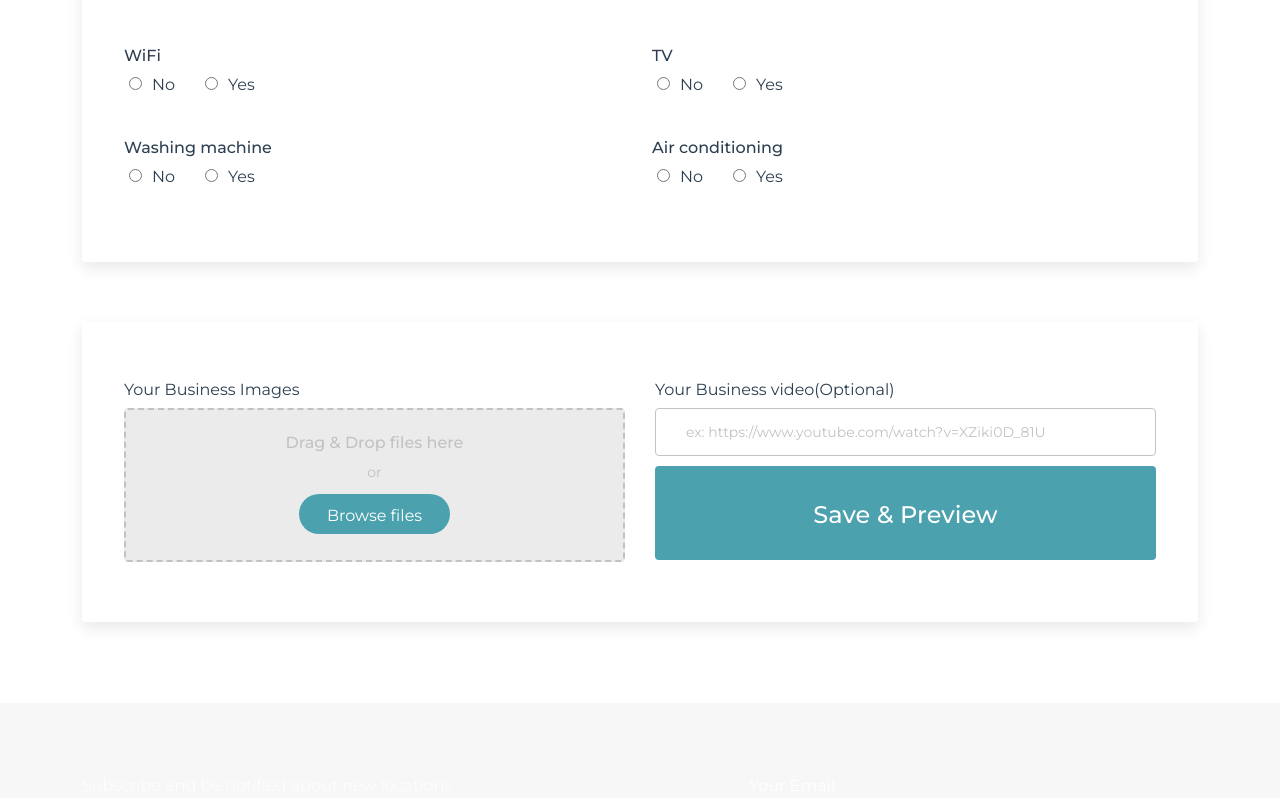
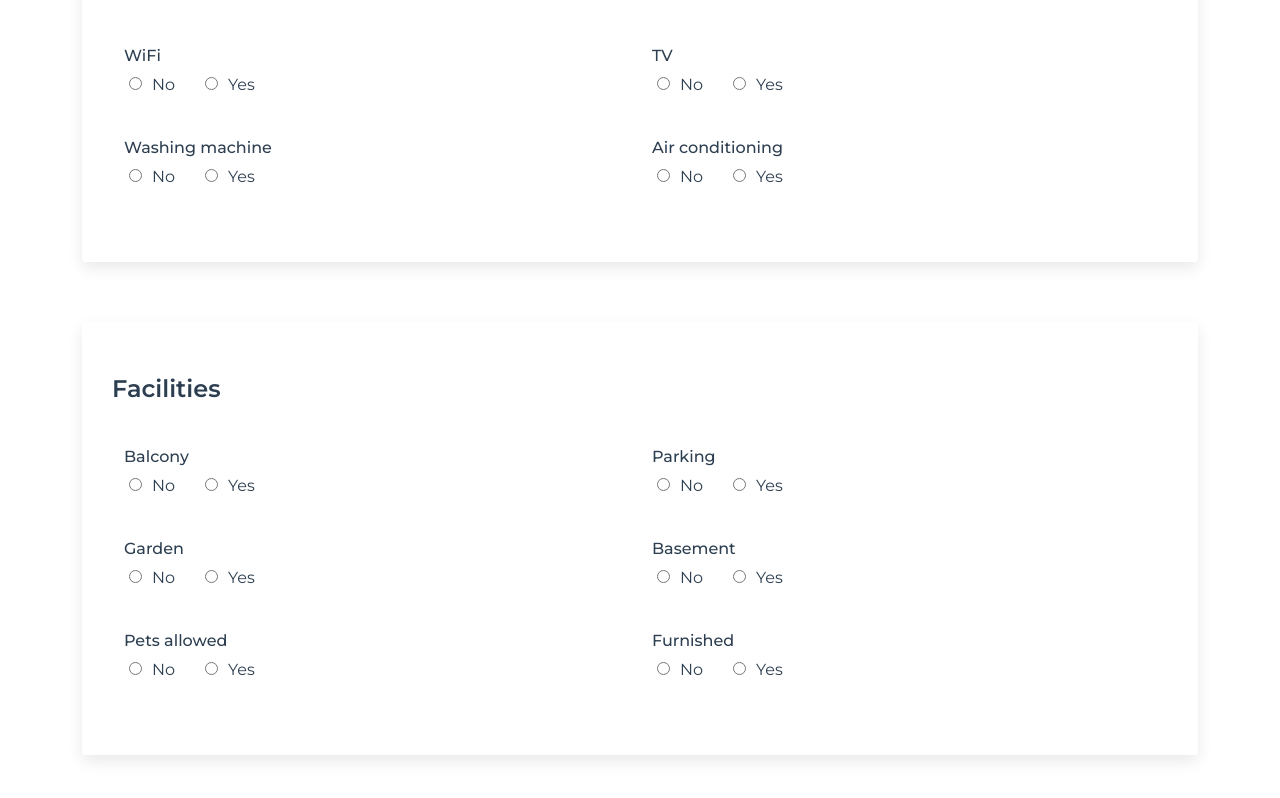
Before and after one commit to ukaleem24/fyp-ostello, a Vue app: page /#/addlisting in a window 1280 px wide. Shown: the part 1998-2796 px from the top of the page. Built offline with nearby package versions, Linux system fonts and the light colour scheme; a web font is replaced by a local one.

Commit message:
ListingForm updated
1) Added a node module,
2) Added a Facilities Section in ListingForm component,
3) ListingForm : All input fields data has been saved in store

```diff
--- a/src/components/addlisting/ListingForm.vue
+++ b/src/components/addlisting/ListingForm.vue
@@ -45,7 +45,7 @@
                 <label>What type of property is this? *</label>
                 <div class="wrap-listing price">
                   <span class="ti-angle-down"></span>
-                  <select name="category" id="type" v-model="type">
+                  <select name="category" id="type" v-model="listingData.type">
                     <option value="default">Select Type</option>
                     <option value="volvo">House</option>
                     <option value="saab">Building</option>
@@ -62,7 +62,7 @@
                   type="text"
                   name="yourname"
                   placeholder="e.g.”New York”"
-                  v-model="address"
+                  v-model="listingData.address"
                 />
               </div>
               <!-- /.wrap-listing -->
@@ -83,7 +83,7 @@
                   type="text"
                   name="phonenumber"
                   placeholder="+92 312 3456789"
-                  v-model="phone"
+                  v-model="listingData.phone"
                 />
               </div>
               <!-- /.wrap-listing -->
@@ -93,7 +93,7 @@
                   type="text"
                   name="website"
                   placeholder="http://"
-                  v-model="website"
+                  v-model="listingData.website"
                 />
               </div>
               <!-- /.wrap-listing -->
@@ -110,7 +110,7 @@
                 <div class="wrap-listing category">
                   <label>Minimum rental period *</label>
                   <span class="ti-angle-down"></span>
-                  <select name="category" v-model="rentalPeriod">
+                  <select name="category" v-model="listingData.rentalPeriod">
                     <option value="default">No preference</option>
                     <option value="1">1 Month</option>
                     <option value="2">2 Month</option>
@@ -133,7 +133,7 @@
                     type="date"
                     name="rent"
                     id="rent"
-                    v-model="availableFrom"
+                    v-model="listingData.availableFrom"
                   />
                 </div>
                 <!-- /.wrap-listing -->
@@ -143,14 +143,14 @@
                     type="text"
                     name="price"
                     placeholder="Price"
-                    v-model="price"
+                    v-model="listingData.price"
                   />
                 </div>
                 <!-- /.wrap-listing -->
                 <div class="wrap-listing price-to category">
                   <label>Currency</label>
                   <span class="ti-angle-down my-fix"></span>
-                  <select name="category" v-model="currency">
+                  <select name="category" v-model="listingData.currency">
                     <option value="pkr">PKR</option>
                     <option value="eur">EUR</option>
                   </select>
@@ -209,7 +209,7 @@
                           id="noBed"
                           name="bed"
                           value="no"
-                          v-model="bed"
+                          v-model="listingData.bed"
                         />
                         <label for="noBed">No</label>
                       </div>
@@ -219,7 +219,7 @@
                           id="yesBed"
                           name="bed"
                           value="yes"
-                          v-model="bed"
+                          v-model="listingData.bed"
                         />
                         <label for="yesBed">Yes</label>
                       </div>
@@ -235,7 +235,7 @@
                           id="noWifi"
                           name="wifi"
                           value="no"
-                          v-model="wifi"
+                          v-model="listingData.wifi"
                         />
                         <label for="noWifi">No</label>
                       </div>
@@ -245,7 +245,7 @@
                           id="yesWifi"
                           name="wifi"
                           value="yes"
-                          v-model="wifi"
+                          v-model="listingData.wifi"
                         />
                         <label for="yesWifi">Yes</label>
                       </div>
@@ -261,7 +261,7 @@
                           id="noWashingMachine"
                           name="washingmachine"
                           value="no"
-                          v-model="washingMachine"
+                          v-model="listingData.washingMachine"
                         />
                         <label for="noWashingMachine">No</label>
                       </div>
@@ -270,8 +270,8 @@
                           type="radio"
                           id="yesWashingMachine"
                           name="washingmachine"
-                          value="yesWashingMachine"
-                          v-model="washingMachine"
+                          value="yes"
+                          v-model="listingData.washingMachine"
                         />
                         <label for="yesWashingMachine">Yes</label>
                       </div>
@@ -290,7 +290,7 @@
                           id="nodryer"
                           name="dryer"
                           value="no"
-                          v-model="dryer"
+                          v-model="listingData.dryer"
                         />
                         <label for="nodryer">No</label>
                       </div>
@@ -300,7 +300,7 @@
                           id="yesdryer"
                           name="dryer"
                           value="yes"
-                          v-model="dryer"
+                          v-model="listingData.dryer"
                         />
                         <label for="yesdryer">Yes</label>
                       </div>
@@ -316,7 +316,7 @@
                           id="notv"
                           name="tv"
                           value="no"
-                          v-model="tv"
+                          v-model="listingData.tv"
                         />
                         <label for="notv">No</label>
                       </div>
@@ -326,7 +326,7 @@
                           id="yestv"
                           name="tv"
                           value="yes"
-                          v-model="tv"
+                          v-model="listingData.tv"
                         />
                         <label for="yestv">Yes</label>
                       </div>
@@ -342,7 +342,7 @@
                           id="noair"
                           name="airconditioner"
                           value="no"
-                          v-model="airConditioner"
+                          v-model="listingData.airConditioner"
                         />
                         <label for="noair">No</label>
                       </div>
@@ -352,9 +352,181 @@
                           id="yesair"
                           name="airconditioner"
                           value="yes"
-                          v-model="airConditioner"
+                          v-model="listingData.airConditioner"
                         />
                         <label for="yesair">Yes</label>
+                      </div>
+                    </div>
+                  </div>
+                </div>
+              </div>
+
+              <div class="clearfix"></div>
+            </div>
+
+            <!-- //////////////////////////////////////////////////////////////////////////////////////////////////////////
+////////////////////////////////////////////////////////////////////////////////////////////////////////// -->
+            <!-- Facilities-section:    -->
+            <div class="inner-box form style1">
+              <h3>Facilities</h3>
+              <br />
+              <div class="one-half">
+                <div class="wrap-listing category">
+                  <div class="whole-radio-container">
+                    <h4>Balcony</h4>
+                    <div class="radio-buttons-container">
+                      <div class="radio">
+                        <input
+                          type="radio"
+                          id="noBalcony"
+                          name="balcony"
+                          value="no"
+                          v-model="listingData.balcony"
+                        />
+                        <label for="noBalcony">No</label>
+                      </div>
+                      <div class="radio">
+                        <input
+                          type="radio"
+                          id="yesBalcony"
+                          name="balcony"
+                          value="yes"
+                          v-model="listingData.balcony"
+                        />
+                        <label for="yesBalcony">Yes</label>
+                      </div>
+                    </div>
+                  </div>
+
+                  <div class="whole-radio-container">
+                    <h4>Garden</h4>
+                    <div class="radio-buttons-container">
+                      <div class="radio">
+                        <input
+                          type="radio"
+                          id="noGarden"
+                          name="garden"
+                          value="no"
+                          v-model="listingData.garden"
+                        />
+                        <label for="noGarden">No</label>
+                      </div>
+                      <div class="radio">
+                        <input
+                          type="radio"
+                          id="yesGarden"
+                          name="garden"
+                          value="yes"
+                          v-model="listingData.garden"
+                        />
+                        <label for="yesGarden">Yes</label>
+                      </div>
+                    </div>
+                  </div>
+
+                  <div class="whole-radio-container">
+                    <h4>Pets allowed</h4>
+                    <div class="radio-buttons-container">
+                      <div class="radio">
+                        <input
+                          type="radio"
+                          id="noPets"
+                          name="pets"
+                          value="no"
+                          v-model="listingData.pets"
+                        />
+                        <label for="noPets">No</label>
+                      </div>
+                      <div class="radio">
+                        <input
+                          type="radio"
+                          id="yesPets"
+                          name="pets"
+                          value="yes"
+                          v-model="listingData.pets"
+                        />
+                        <label for="yesPets">Yes</label>
+                      </div>
+                    </div>
+                  </div>
+                </div>
+              </div>
+              <div class="one-half">
+                <div class="wrap-listing category">
+                  <div class="whole-radio-container">
+                    <h4>Parking</h4>
+                    <div class="radio-buttons-container">
+                      <div class="radio">
+                        <input
+                          type="radio"
+                          id="noParking"
+                          name="parking"
+                          value="no"
+                          v-model="listingData.parking"
+                        />
+                        <label for="noParking">No</label>
+                      </div>
+                      <div class="radio">
+                        <input
+                          type="radio"
+                          id="yesParking"
+                          name="parking"
+                          value="yes"
+                          v-model="listingData.parking"
+                        />
+                        <label for="yesParking">Yes</label>
+                      </div>
+                    </div>
+                  </div>
+
+                  <div class="whole-radio-container">
+                    <h4>Basement</h4>
+                    <div class="radio-buttons-container">
+                      <div class="radio">
+                        <input
+                          type="radio"
+                          id="noBasement"
+                          name="basement"
+                          value="no"
+                          v-model="listingData.basement"
+                        />
+                        <label for="noBasement">No</label>
+                      </div>
+                      <div class="radio">
+                        <input
+                          type="radio"
+                          id="yesBasement"
+                          name="basement"
+                          value="yes"
+                          v-model="listingData.basement"
+                        />
+                        <label for="yesBasement">Yes</label>
+                      </div>
+                    </div>
+                  </div>
+
+                  <div class="whole-radio-container">
+                    <h4>Furnished</h4>
+                    <div class="radio-buttons-container">
+                      <div class="radio">
+                        <input
+                          type="radio"
+                          id="noFurnished"
+                          name="furnished"
+                          value="no"
+                          v-model="listingData.furnished"
+                        />
+                        <label for="noFurnished">No</label>
+                      </div>
+                      <div class="radio">
+                        <input
+                          type="radio"
+                          id="yesFurnished"
+                          name="furnished"
+                          value="yes"
+                          v-model="listingData.furnished"
+                        />
+                        <label for="yesFurnished">Yes</label>
                       </div>
                     </div>
                   </div>
@@ -459,13 +631,18 @@ export default {
         dryer: "",
         tv: "",
         airConditioner: "",
+        balcony: "",
+        garden: "",
+        pets: "",
+        parking: "",
+        basement: "",
+        furnished: "",
       },
     };
   },
   methods: {
     submitListing() {
       this.$store.dispatch("addNewListing", this.listingData);
-      console.log(this.$store.getters.getListings);
     },
   },
 };
```
Also changed, not shown: 1 other file (tests, documents, lock files or other folders).
